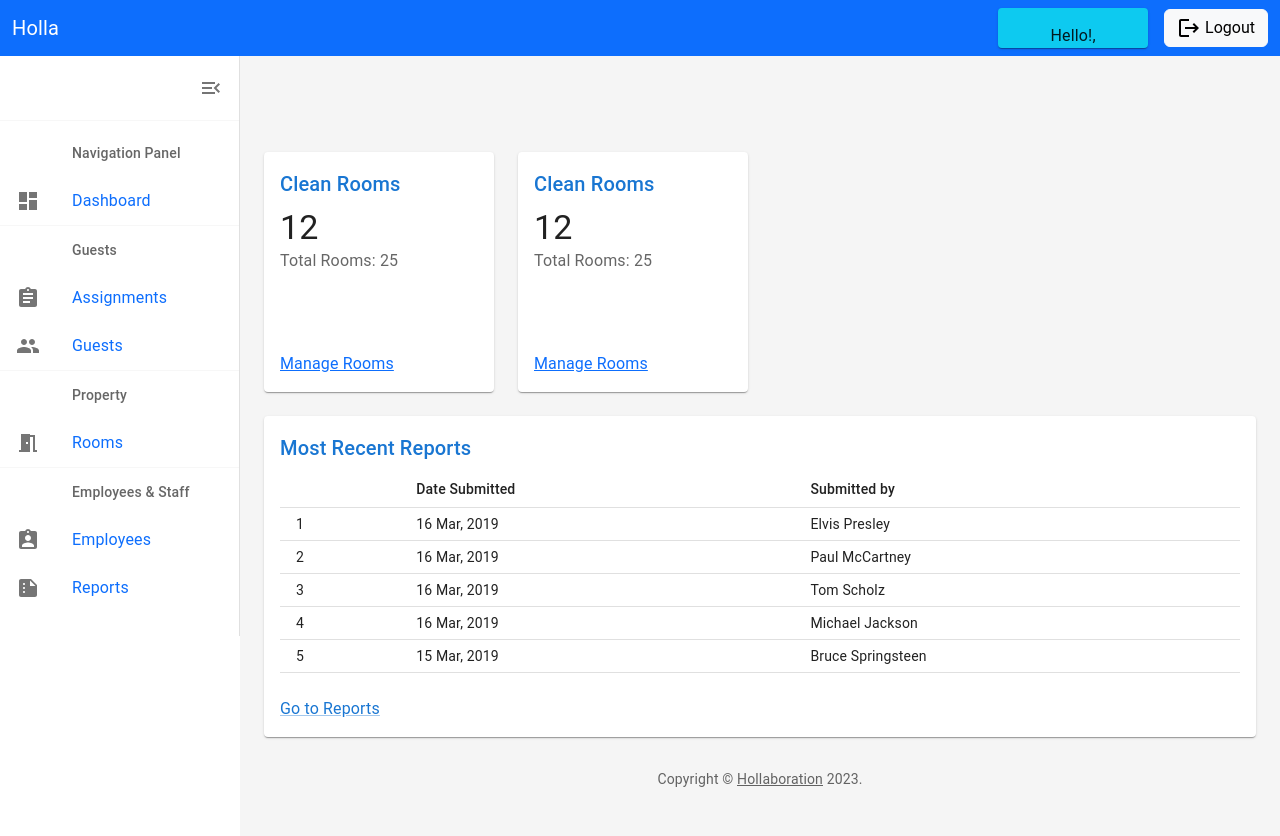
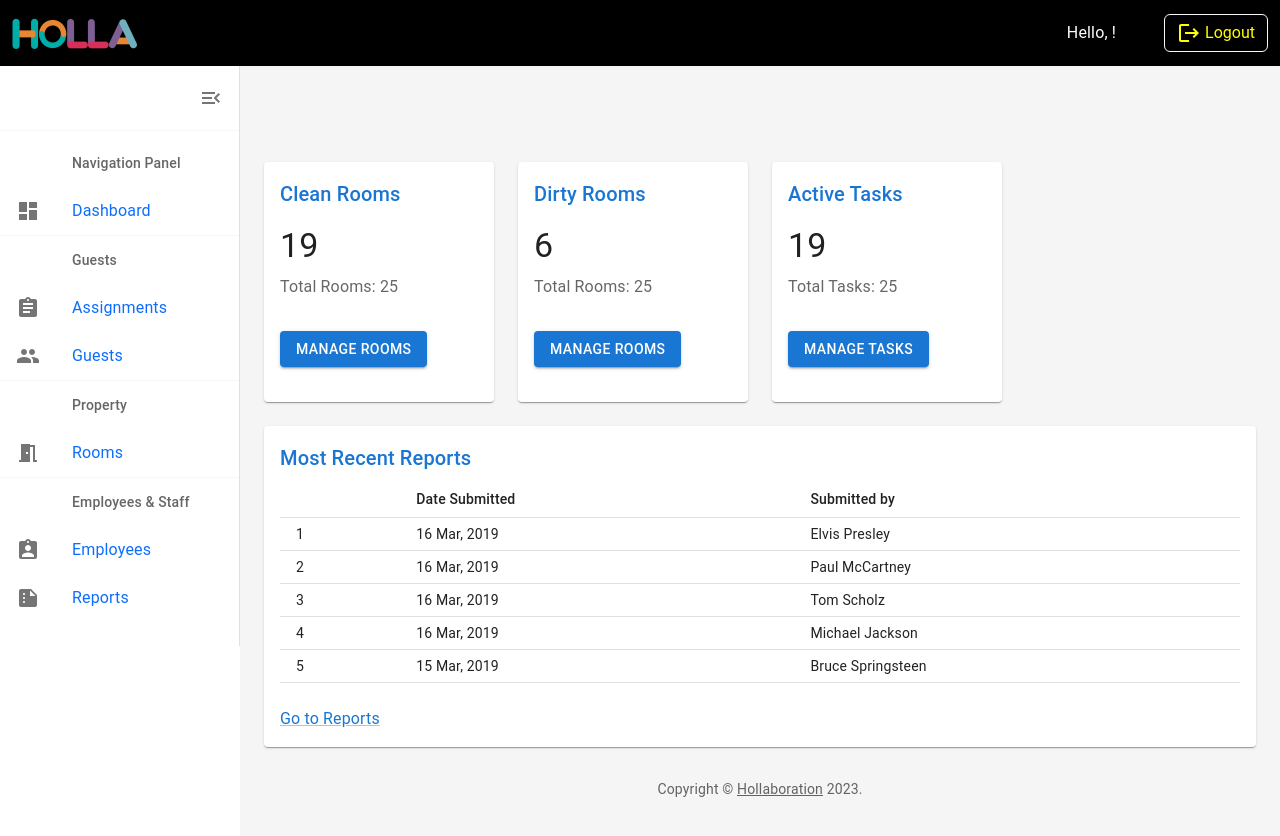
Before and after one commit to aljhunlegaspi/thesisholla, a React (Create React App) app in the folder frontend/: page / in a window 1280 px wide. Shown: the top 836 px of the page. Built offline with nearby package versions, Linux system fonts and the light colour scheme; sample sign-in values are in the browser's storage.

Commit message:
12 01 2023 1:15PM update
Updated quick info cards on the dashboard (still static)
Updated Header2 Design (active header)
Added Holla logo on navbar brand on Header 2
Implemented updateRoom on roomSlice and roomService (features/rooms)
Enabled modal open when editing details.

```diff
--- /dev/null
+++ b/frontend/src/components/EditRoom.jsx
@@ -0,0 +1,91 @@
+import { useState } from 'react'
+import { useDispatch } from 'react-redux'
+import { updateRoom } from '../features/rooms/roomSlice'
+import { Card, CardActionArea, Typography } from '@mui/material'
+import AddBoxIcon from '@mui/icons-material/AddBox'
+
+function EditRoom({ room }) {
+  const [roomno, setRoomno] = useState(room ? room.roomno : '');
+  const [roomtype, setRoomtype] = useState(room ? room.roomtype : '');
+  const [rate, setRate] = useState(room ? room.rate : '');
+  const [roomstatus, setRoomstatus] = useState(room ? room.roomstatus : '');
+
+  const dispatch = useDispatch();
+
+  const onSubmit = (e) => {
+    e.preventDefault();
+    if (room) {
+      // Update Room
+      dispatch(updateRoom({ roomno, roomtype, rate, roomstatus, id: room._id }));
+    }
+    setRoomno('');
+    setRoomtype('');
+    setRate('');
+    setRoomstatus('');
+  };
+
+  return (
+    <section className='form'>
+      <form onSubmit={onSubmit}>
+        <div className='form-group d-block my-3'>
+          <label htmlFor='roomNo'> Room Number </label>
+          <input
+            className="form-group-item form-control"
+            type='text'
+            name='roomno'
+            id='roomno'
+            value={roomno}
+            onChange={(e) => setRoomno(e.target.value)}
+          />
+
+          <label htmlFor='text'> Room Type </label>
+          <input
+            className="form-group-item form-control"
+            type='text'
+            name='roomtype'
+            id='roomtype'
+            value={roomtype}
+            onChange={(e) => setRoomtype(e.target.value)}
+          />
+
+          <label htmlFor='text'> Rate </label>
+          <input
+            className="form-group-item form-control"
+            type='text'
+            name='rate'
+            id='rate'
+            value={rate}
+            onChange={(e) => setRate(e.target.value)}
+          />
+
+          <label htmlFor='text'> Status </label>
+          <input
+            className="form-group-item form-control"
+            type='text'
+            name='roomstatus'
+            id='roomstatus'
+            value={roomstatus}
+            onChange={(e) => setRoomstatus(e.target.value)}
+          />
+
+        </div>
+        <div className='form-group d-flex justify-content-center'>
+
+        <Card type="submit" className="bg-warning col-12" sx={{ maxHeight: 80, height: 80 }}>
+          <CardActionArea sx={{ maxHeight: 80, height: 80 }}>
+            <Typography gutterBottom variant="h6" component="div" className="text-center">
+            <AddBoxIcon fontSize='large'/>
+            </Typography>
+            <Typography variant="body2" color="text.secondary" className="text-center">
+              Update Room Details
+            </Typography>
+
+          </CardActionArea>
+        </Card>
+        </div>
+      </form>
+    </section>
+  )
+}
+
+export default EditRoom
--- a/frontend/src/components/Header2.jsx
+++ b/frontend/src/components/Header2.jsx
@@ -10,6 +10,7 @@ import Card from '@mui/material/Card';
 import CardContent from '@mui/material/CardContent';
 import Typography from '@mui/material/Typography';
 import { Link } from 'react-router-dom';
+import Holla250 from '../assets/holla250.png'
 export default function Header2() {
 
     const navigate = useNavigate()
@@ -23,20 +24,17 @@ export default function Header2() {
     }
 
 return (
-<nav className="navbar navbar-fluid navbar-expand navbar-light bg-primary m-0 ">
+<nav className="navbar navbar-expand navbar-light m-0 d-flex justify-content-around"
+style={{backgroundColor: '#000000', color: '#FFFF00'}}>
     <div className="container-fluid">
-        <a className='navbar-brand text-white' href='/'> Holla </a>
+        <img src={Holla250} alt="Holla Logo" style={{height: '50px'}}/>
         <div className="d-flex align-items-center">
             {user ?
                 (
                     <>
-             <Card className="me-3 bg-info text-center" sx={{ maxWidth: 150, width: 150, maxHeight: 40, height: 40 }}>
-            <CardContent>
-            <span > Hello!, {user && user.fname} </span>
-            </CardContent>
-            </Card>
-
-                        <button type="button" className="btn btn-light ml-auto" onClick={onLogout}>
+            <span className="text-white me-5"> Hello, {user && user.fname}! </span>
+                        <button type="button" className="btn btn-light ml-auto" onClick={onLogout}
+                        style={{backgroundColor: '#000000', color: '#FFFF00'}}>
                             <LogoutIcon/> Logout
                         </button>
                     </>
--- /dev/null
+++ b/frontend/src/components/RoomInfoCardClean.jsx
@@ -0,0 +1,27 @@
+import * as React from 'react';
+import { Link } from 'react-router-dom';
+import Typography from '@mui/material/Typography';
+import { Button } from '@mui/material';
+import Title from './Title';
+
+
+export default function RoomInfoCardClean() {
+  return (
+    <React.Fragment>
+      <div className="d-flex flex-column gap-2">
+      <Title>Clean Rooms</Title>
+      <Typography component="p" variant="h4">
+        19
+      </Typography>
+      <Typography color="text.secondary" sx={{ flex: 1 }}>
+        Total Rooms: 25
+      </Typography>
+      <div className="mt-4">
+        <Link to="/rooms" color="primary">
+          <Button variant="contained"> Manage Rooms </Button>
+        </Link>
+      </div>
+      </div>
+    </React.Fragment>
+  );
+}
--- a/frontend/src/components/Deposits.jsx
+++ b/frontend/src/components/RoomInfoCardDirty.jsx
@@ -1,23 +1,26 @@
 import * as React from 'react';
 import { Link } from 'react-router-dom';
 import Typography from '@mui/material/Typography';
+import { Button } from '@mui/material';
 import Title from './Title';
 
 
-export default function Deposits() {
+export default function RoomInfoCardDirty() {
   return (
     <React.Fragment>
-      <Title>Clean Rooms</Title>
+      <div className="d-flex flex-column gap-2">
+      <Title>Dirty Rooms</Title>
       <Typography component="p" variant="h4">
-        12
+        6
       </Typography>
       <Typography color="text.secondary" sx={{ flex: 1 }}>
         Total Rooms: 25
       </Typography>
-      <div>
+      <div className="mt-4">
         <Link to="/rooms" color="primary">
-          Manage Rooms
+          <Button variant="contained"> Manage Rooms </Button>
         </Link>
+      </div>
       </div>
     </React.Fragment>
   );
--- /dev/null
+++ b/frontend/src/components/TasksInfoCard.jsx
@@ -0,0 +1,27 @@
+import * as React from 'react';
+import { Link } from 'react-router-dom';
+import Typography from '@mui/material/Typography';
+import { Button } from '@mui/material';
+import Title from './Title';
+
+
+export default function TasksInfoActive() {
+  return (
+    <React.Fragment>
+      <div className="d-flex flex-column gap-2">
+      <Title>Active Tasks</Title>
+      <Typography component="p" variant="h4">
+        19
+      </Typography>
+      <Typography color="text.secondary" sx={{ flex: 1 }}>
+        Total Tasks: 25
+      </Typography>
+      <div className="mt-4">
+        <Link to="/tasks" color="primary">
+          <Button variant="contained"> Manage Tasks </Button>
+        </Link>
+      </div>
+      </div>
+    </React.Fragment>
+  );
+}
--- a/frontend/src/features/rooms/roomSlice.js
+++ b/frontend/src/features/rooms/roomSlice.js
@@ -46,6 +46,24 @@ export const getRooms = createAsyncThunk(
     }
   }
 )
+
+export const updateRoom = createAsyncThunk(
+  'rooms/update',
+  async (roomData, thunkAPI) => {
+    try {
+      const token = thunkAPI.getState().auth.user.token;
+      return await roomService.updateRoom(roomData, token);
+    } catch (error) {
+      const message =
+        (error.response &&
+          error.response.data &&
+          error.response.data.message) ||
+        error.message ||
+        error.toString();
+      return thunkAPI.rejectWithValue(message);
+    }
+  }
+);
 
 // Delete user room
 export const deleteRoom = createAsyncThunk(
@@ -100,6 +118,20 @@ export const roomSlice = createSlice({
         state.isError = true
         state.message = action.payload
       })
+      .addCase(updateRoom.pending, (state) => {
+        state.isLoading = true
+      })
+      .addCase(updateRoom.fulfilled, (state, action) => {
+        state.isLoading = false
+        state.isSuccess = true
+        const index = state.rooms.findIndex((room) => room._id === action.payload._id);
+        state.rooms[index] = action.payload;
+      })
+      .addCase(updateRoom.rejected, (state, action) => {
+        state.isLoading = false
+        state.isError = true
+        state.message = action.payload
+      })
       .addCase(deleteRoom.pending, (state) => {
         state.isLoading = true
       })
--- a/frontend/src/pages/admin/AdminDash.jsx
+++ b/frontend/src/pages/admin/AdminDash.jsx
@@ -11,7 +11,9 @@ import Container from '@mui/material/Container';
 import Grid from '@mui/material/Grid';
 import Paper from '@mui/material/Paper';
 import { Icon, Link } from '@mui/material';
-import Deposits from '../../components/Deposits';
+import RoomInfoCardClean from '../../components/RoomInfoCardClean';
+import RoomInfoCardDirty from '../../components/RoomInfoCardDirty';
+import TasksInfoActive from '../../components/TasksInfoCard';
 import Orders from '../../components/Orders';
 import Spinner from '../../components/Spinner';
 
@@ -93,7 +95,7 @@ function DashboardContent() {
                                         height: 240,
                                     }}
                                 >
-                                    <Deposits />
+                                    <RoomInfoCardClean />
                                 </Paper>
                             </Grid>
                             {/* Recent Deposits */}
@@ -106,7 +108,20 @@ function DashboardContent() {
                                         height: 240,
                                     }}
                                 >
-                                    <Deposits />
+                                    <RoomInfoCardDirty />
+                                </Paper>
+                            </Grid>
+
+                            <Grid item xs={12} md={4} lg={3}>
+                                <Paper
+                                    sx={{
+                                        p: 2,
+                                        display: 'flex',
+                                        flexDirection: 'column',
+                                        height: 240,
+                                    }}
+                                >
+                                    <TasksInfoActive />
                                 </Paper>
                             </Grid>
                             {/* Recent Orders */}
--- a/frontend/src/pages/admin/Rooms.jsx
+++ b/frontend/src/pages/admin/Rooms.jsx
@@ -8,14 +8,14 @@ import { CardActionArea } from '@mui/material';
 import { useEffect } from 'react'
 import { useNavigate } from 'react-router-dom'
 import { useSelector, useDispatch } from 'react-redux'
-import { getGoals, reset } from '../../features/goals/goalSlice'
+import { deleteGoal, getGoals, reset } from '../../features/goals/goalSlice'
 import Spinner from '../../components/Spinner';
 import AddRoom from '../../components/CreateRoom';
 import Modal from 'react-modal';
 import useModal from '../../features/UseModal';
 import Sidebar from '../../components/SideBar';
 import AddBoxIcon from '@mui/icons-material/AddBox';
-
+import EditRoom from '../../components/EditRoom';
 export default function Rooms() {
   const { isOpen, openModal, closeModal } = useModal();
 
@@ -23,6 +23,7 @@ export default function Rooms() {
   const dispatch = useDispatch()
 
   const { user } = useSelector((state) => state.auth)
+
   const { goals, isLoading, isError, message } = useSelector(
     (state) => state.goals
   )
@@ -129,9 +130,11 @@ export default function Rooms() {
                 <td>{goal.createdAt}</td>
                 <td>{goal.updatedAt}</td>
                 <td>{goal.user}</td>
-                <td className="d-flex justify-content-around gap-2">
+                <td className="d-flex gap-2">
                   <button className="btn btn-warning" onClick={openModal} > Edit </button>
-                  <button className="btn btn-danger"> Delete </button>
+                  <button className="btn btn-danger"
+                  onClick={() => dispatch(deleteGoal(goal._id))}
+                  > Delete </button>
                 </td>
               </tr>
             ))}
@@ -153,7 +156,7 @@ export default function Rooms() {
             left: '50%',
             transform: 'translate(-50%, -50%)',
           }}}>
-
+          <EditRoom/>
       </Modal>
 
     </Container>
```
Also changed, not shown: frontend/src/assets/holla250.png (added), 1 other file (tests, documents, lock files or other folders).
